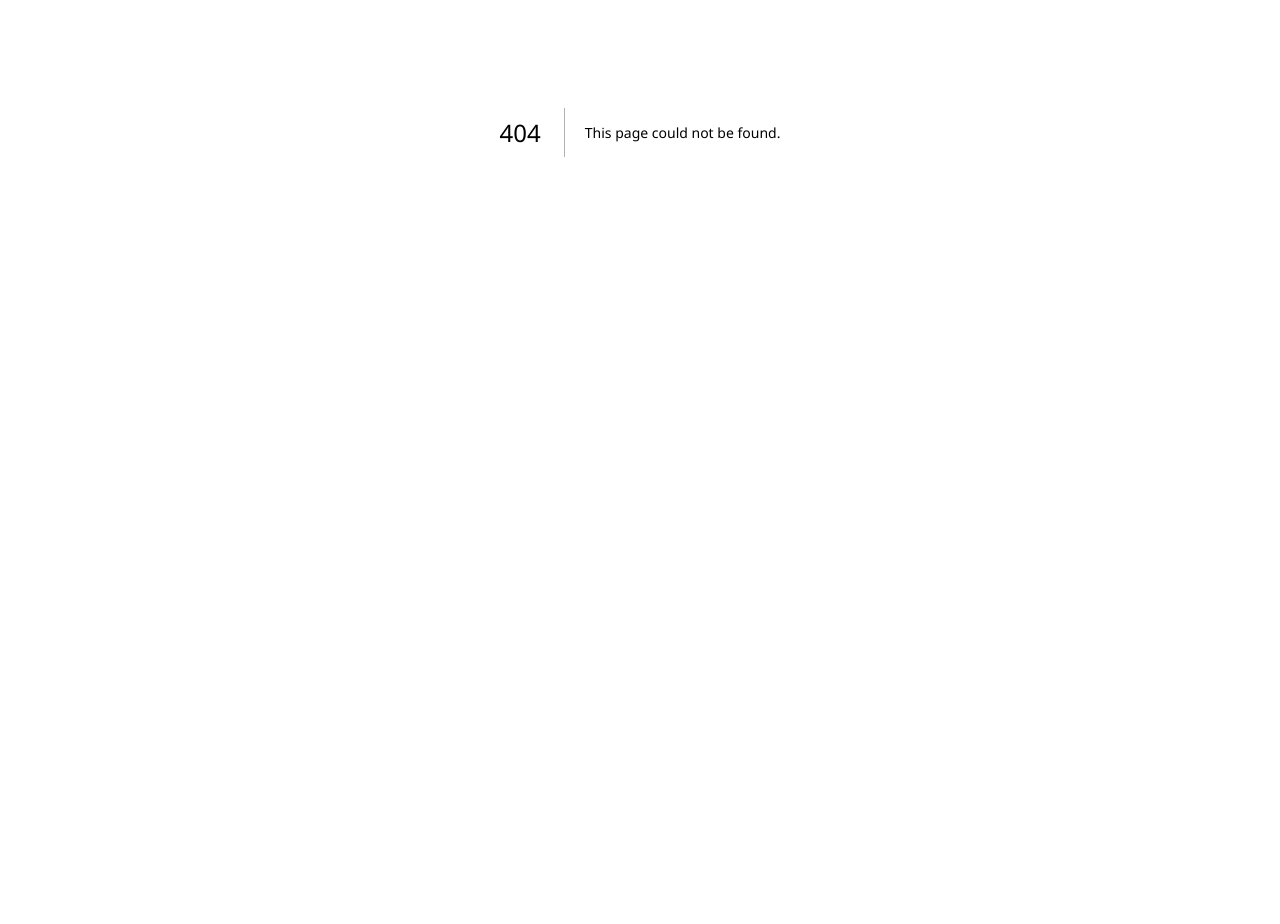
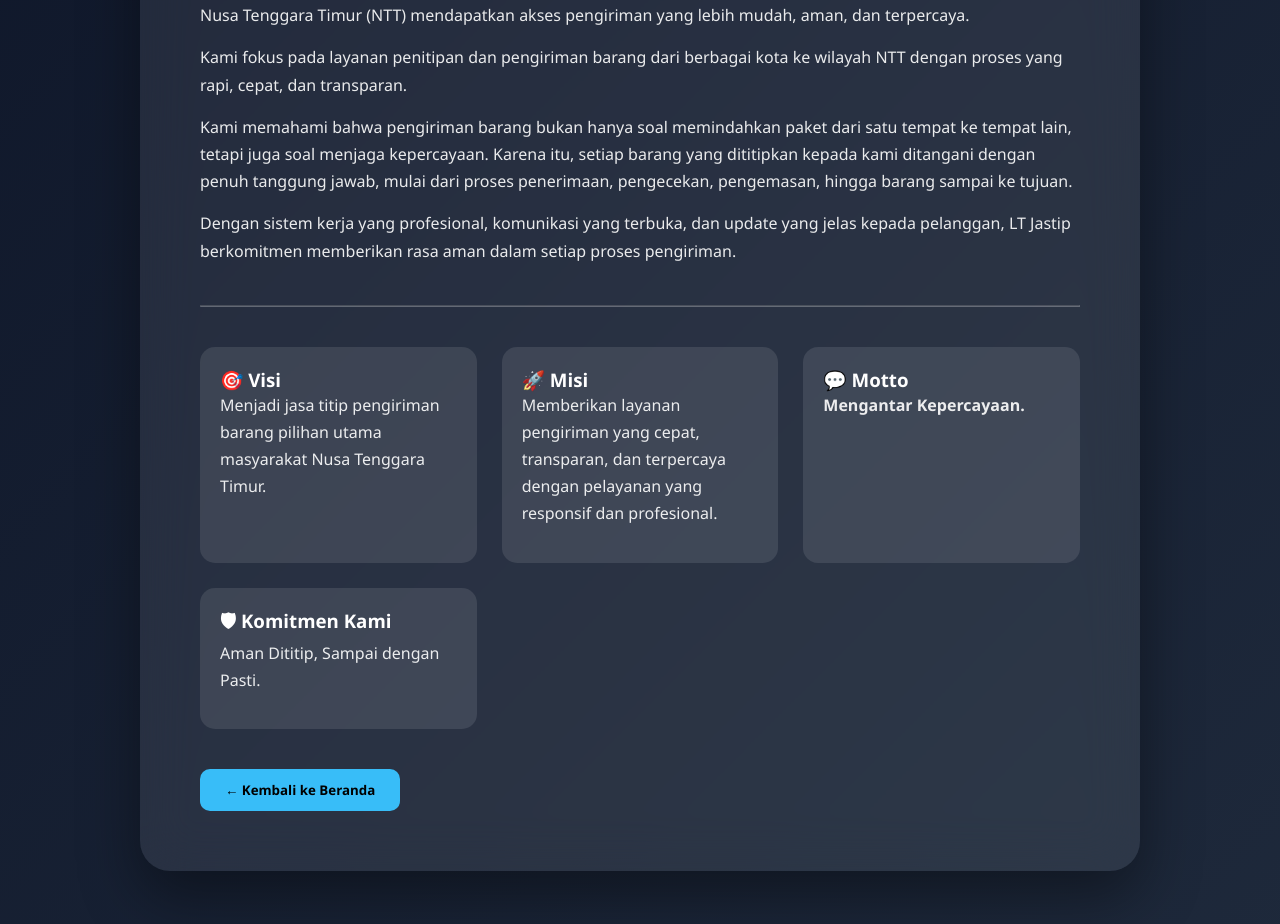
Before and after one commit to layartimur/layartimur-tracking, a Next.js app: page /tentang in a window 1280 px wide. Before the commit this address had no page. Shown: the part 268-1192 px from the top of the page. Before the commit the page ends 800 px from the top, so only its background shows below. Built offline with nearby package versions, Linux system fonts and the light colour scheme.

Commit message:
Update Tentang Kami with LT Jastip profile

```diff
--- /dev/null
+++ b/pages/tentang.js
@@ -0,0 +1,81 @@
+import Link from "next/link";
+
+export default function Tentang() {
+  return (
+    <div className="aboutPageWrapper">
+
+      <div className="aboutPageContainer">
+
+        <h1>Layar Timur Jastip (LT Jastip)</h1>
+
+        <p>
+          Layar Timur Jastip (LT Jastip) adalah layanan jasa titip pengiriman
+          barang yang hadir untuk membantu masyarakat Nusa Tenggara Timur (NTT)
+          mendapatkan akses pengiriman yang lebih mudah, aman, dan terpercaya.
+        </p>
+
+        <p>
+          Kami fokus pada layanan penitipan dan pengiriman barang dari berbagai
+          kota ke wilayah NTT dengan proses yang rapi, cepat, dan transparan.
+        </p>
+
+        <p>
+          Kami memahami bahwa pengiriman barang bukan hanya soal memindahkan
+          paket dari satu tempat ke tempat lain, tetapi juga soal menjaga
+          kepercayaan. Karena itu, setiap barang yang dititipkan kepada kami
+          ditangani dengan penuh tanggung jawab, mulai dari proses penerimaan,
+          pengecekan, pengemasan, hingga barang sampai ke tujuan.
+        </p>
+
+        <p>
+          Dengan sistem kerja yang profesional, komunikasi yang terbuka, dan
+          update yang jelas kepada pelanggan, LT Jastip berkomitmen memberikan
+          rasa aman dalam setiap proses pengiriman.
+        </p>
+
+        <hr style={{ margin: "40px 0", opacity: 0.3 }} />
+
+        {/* VISI MISI */}
+        <div className="aboutPageGrid">
+
+          <div className="aboutBox">
+            <h3>🎯 Visi</h3>
+            <p>
+              Menjadi jasa titip pengiriman barang pilihan utama masyarakat
+              Nusa Tenggara Timur.
+            </p>
+          </div>
+
+          <div className="aboutBox">
+            <h3>🚀 Misi</h3>
+            <p>
+              Memberikan layanan pengiriman yang cepat, transparan, dan
+              terpercaya dengan pelayanan yang responsif dan profesional.
+            </p>
+          </div>
+
+          <div className="aboutBox">
+            <h3>💬 Motto</h3>
+            <p><strong>Mengantar Kepercayaan.</strong></p>
+          </div>
+
+          <div className="aboutBox">
+            <h3>🛡 Komitmen Kami</h3>
+            <p>
+              Aman Dititip, Sampai dengan Pasti.
+            </p>
+          </div>
+
+        </div>
+
+        <Link href="/">
+          <button className="aboutBackBtn">
+            ← Kembali ke Beranda
+          </button>
+        </Link>
+
+      </div>
+
+    </div>
+  );
+}
--- a/styles/globals.css
+++ b/styles/globals.css
@@ -513,3 +513,64 @@ td {
     height: 30px;
   }
 }
+
+/* ================= ABOUT PAGE ================= */
+
+.aboutPageWrapper {
+  min-height: 100vh;
+  background: linear-gradient(135deg,#0f172a,#1e293b);
+  display: flex;
+  justify-content: center;
+  padding: 120px 20px;
+}
+
+.aboutPageContainer {
+  max-width: 1000px;
+  width: 100%;
+  background: rgba(255,255,255,0.08);
+  backdrop-filter: blur(25px);
+  padding: 60px;
+  border-radius: 30px;
+  color: white;
+  box-shadow: 0 25px 60px rgba(0,0,0,0.4);
+}
+
+.aboutPageContainer h1 {
+  font-size: 32px;
+  margin-bottom: 20px;
+}
+
+.aboutPageContainer p {
+  margin-bottom: 15px;
+  line-height: 1.7;
+  opacity: 0.9;
+}
+
+.aboutPageGrid {
+  margin-top: 40px;
+  display: grid;
+  grid-template-columns: repeat(auto-fit,minmax(220px,1fr));
+  gap: 25px;
+}
+
+.aboutBox {
+  background: rgba(255,255,255,0.1);
+  padding: 20px;
+  border-radius: 15px;
+  transition: 0.3s;
+}
+
+.aboutBox:hover {
+  transform: translateY(-5px);
+  background: rgba(255,255,255,0.15);
+}
+
+.aboutBackBtn {
+  margin-top: 40px;
+  padding: 12px 25px;
+  background: #38bdf8;
+  border: none;
+  border-radius: 10px;
+  cursor: pointer;
+  font-weight: 600;
+}
```
